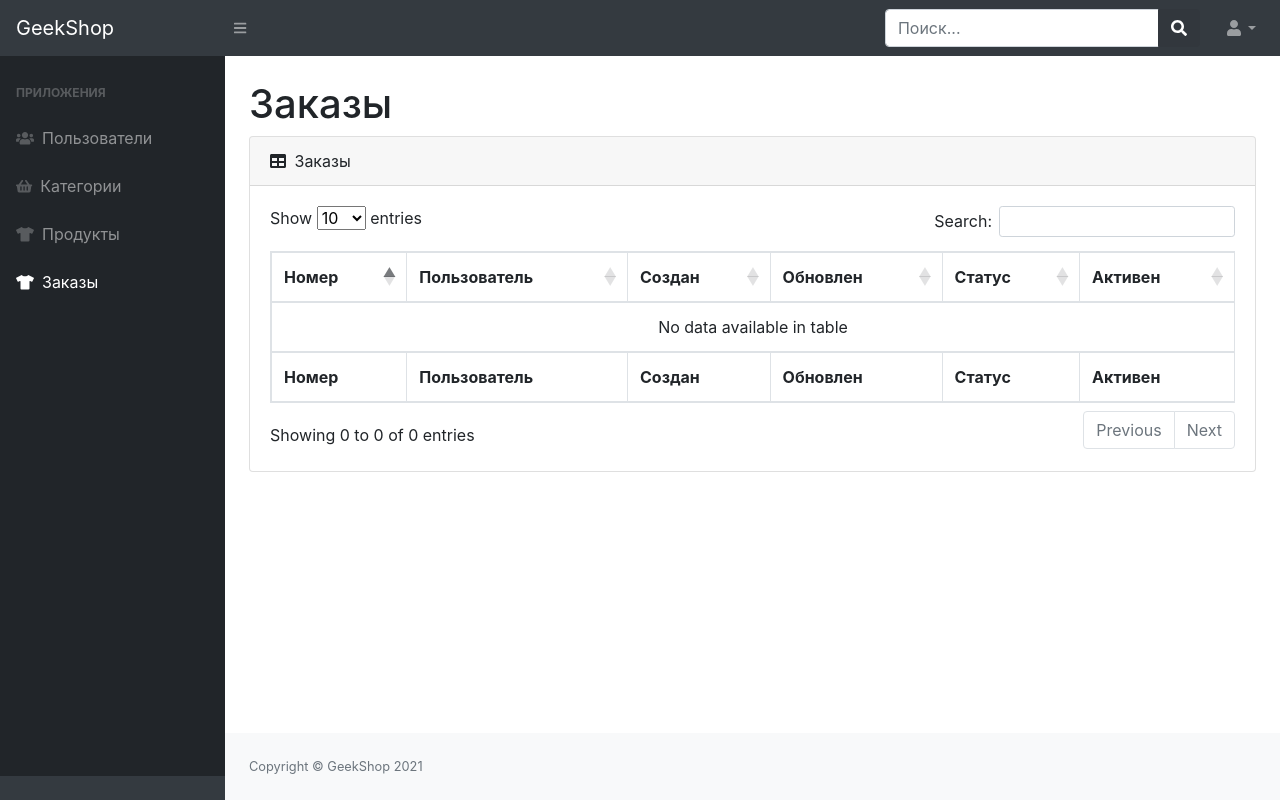
After one commit to Zapadlo13/geekshop, a Django app: page /admins/orders/ in a window 1280 px wide. The commit adds this page. Run offline with Django 3.2, Linux system fonts and the light colour scheme; the visitor is signed in with stand-in values (Sample User, id 1); data that the repository does not hold is empty; some libraries are stand-ins or nearby versions.

Commit message:
orders in admin

```diff
--- /dev/null
+++ b/admins/templates/admins/admin-order-read.html
@@ -0,0 +1,65 @@
+{% extends 'admins/base.html' %}
+
+{% block context %}
+    <div id="layoutSidenav_content">
+        <main>
+            <div class="container-fluid">
+                <h1 class="mt-4">Заказы</h1>
+                <div class="card mb-4">
+                    <div class="card-header">
+                        <i class="fas fa-table mr-1"></i>
+                        Заказы
+                    </div>
+                    <div class="card-body">
+                        <div class="table-responsive">
+                            <table class="table table-bordered" id="dataTable" width="100%" cellspacing="0">
+                                <thead>
+                                <tr>
+                                    <th>Номер</th>
+                                    <th>Пользователь</th>
+                                    <th>Создан</th>
+                                    <th>Обновлен</th>
+                                    <th>Статус</th>
+                                    <th>Активен</th>
+                                </tr>
+                                </thead>
+                                <tfoot>
+                                <tr>
+                                    <th>Номер</th>
+                                    <th>Пользователь</th>
+                                    <th>Создан</th>
+                                    <th>Обновлен</th>
+                                    <th>Статус</th>
+                                    <th>Активен</th>
+                                </tr>
+                                </tfoot>
+                                <tbody>
+                                {% for order in object_list %}
+                                    <tr>
+                                        <td><a href="{% url 'admins:admin_orders_update'  order.id %}"
+                                               style="color: dodgerblue">{{ order.id }}</a>
+                                        </td>
+                                        <td>{{ order.user }}</td>
+                                        <td>{{ order.created }}</td>
+                                        <td>{{ order.updated }}</td>
+                                        <td>{{ order.status }}</td>
+                                        <td>{{ order.is_active }}</td>
+                                    </tr>
+                                {% endfor %}
+                                </tbody>
+                            </table>
+                        </div>
+                    </div>
+
+                </div>
+            </div>
+        </main>
+        <footer class="py-4 bg-light mt-auto">
+            <div class="container-fluid">
+                <div class="d-flex align-items-center justify-content-between small">
+                    <div class="text-muted">Copyright &copy; GeekShop 2021</div>
+                </div>
+            </div>
+        </footer>
+    </div>
+{% endblock %}
--- a/admins/templates/admins/includes/sideria_bar.html
+++ b/admins/templates/admins/includes/sideria_bar.html
@@ -21,6 +21,12 @@
                     </div>
                     Продукты
                 </a>
+                 <a class="nav-link" href="{% url 'admins:admin_orders' %}">
+                    <div class="sb-nav-link-icon">
+                        <i class="fas fa-tshirt"></i>
+                    </div>
+                    Заказы
+                </a>
             </div>
         </div>
         <div class="sb-sidenav-footer"></div>
--- a/admins/urls.py
+++ b/admins/urls.py
@@ -1,8 +1,8 @@
 from django.urls import path
 
 from admins.views import index, UsersListView, UsersCreateView, UsersUpdateView, UsersDeleteView, \
-    CategoryListView,CategoryCreateView,CategoryUpdateView,CategoryDeleteView,\
-    ProductListView,ProductCreateView,ProductUpdateView,ProductDeleteView
+    CategoryListView, CategoryCreateView, CategoryUpdateView, CategoryDeleteView, \
+    ProductListView, ProductCreateView, ProductUpdateView, ProductDeleteView, OrderListView, OrderUpdateView
 
 app_name = 'admins'
 urlpatterns = [
@@ -23,4 +23,7 @@ urlpatterns = [
     path('products-update/<int:pk>', ProductUpdateView.as_view(), name='admin_products_update'),
     path('products-delete/<int:pk>', ProductDeleteView.as_view(), name='admin_products_delete'),
 
+    path('orders/', OrderListView.as_view(), name='admin_orders'),
+    path('orders-update/<int:pk>', OrderUpdateView.as_view(), name='admin_orders_update'),
+
 ]
--- a/admins/views.py
+++ b/admins/views.py
@@ -7,10 +7,12 @@ from django.utils.decorators import method_decorator
 from django.views.generic import ListView, CreateView, UpdateView, DeleteView
 
 from admins.forms import UserAdminRegisterForm, UserAdminProfileForm, CategoryAdminRegisterForm, \
-    CategoryAdminProfileForm, ProductAdminRegisterForm, ProductAdminProfileForm
+    CategoryAdminProfileForm, ProductAdminRegisterForm, ProductAdminProfileForm, OrderAdminProfileForm, \
+    OrderItemAdminProfileForm
 from authapp.models import User
 from mainapp.mixin import UserDispatchMixin, BaseClassContextMixin
 from mainapp.models import ProductCategory, Product
+from ordersapp.models import Order, OrderItem
 
 
 @user_passes_test(lambda u: u.is_superuser)
@@ -120,3 +122,22 @@ class ProductDeleteView(DeleteView, UserDispatchMixin):
     template_name = 'admins/admin-product-update-delete.html'
     form_class = ProductAdminProfileForm
     success_url = reverse_lazy('admins:admin_products')
+
+
+class OrderListView(ListView, BaseClassContextMixin, UserDispatchMixin):
+    model = Order
+    template_name = 'admins/admin-order-read.html'
+    title = 'GeekShop - Admin |Список заказов'
+
+
+class OrderUpdateView(UpdateView, BaseClassContextMixin, UserDispatchMixin):
+    model = Order
+    template_name = 'admins/admin-order-update-delete.html'
+    form_class = OrderAdminProfileForm
+    success_url = reverse_lazy('admins:admin_orders')
+    title = 'GeekShop - Admin |Обновление данных'
+
+    # def get_context_data(self, **kwargs):
+    #     context = super(OrderUpdateView, self).get_context_data(**kwargs)
+    #     context['orderitem'] = OrderItemAdminProfileForm(instance=OrderItem.objects.filter(order_id=self.object.pk))
+    #     return context
--- a/mainapp/templates/mainapp/products.html
+++ b/mainapp/templates/mainapp/products.html
@@ -73,7 +73,7 @@
                                     <p class="card-text">{{ product.description }}</p>
                                 </div>
                                 <div class="card-footer text-center">
-                                    <a href="#" class="btn btn-outline-success">Отправить в корзину</a>
+                                    <a href="{% url 'basketsapp:basket_add' product.id%}" class="btn btn-outline-success">Отправить в корзину</a>
                                 </div>
                             </div>
                         </div>
```
Also changed, not shown: admins/forms.py (+29 -0 lines), admins/templates/admins/admin-order-update-delete.html (added, +52 -0 lines).
